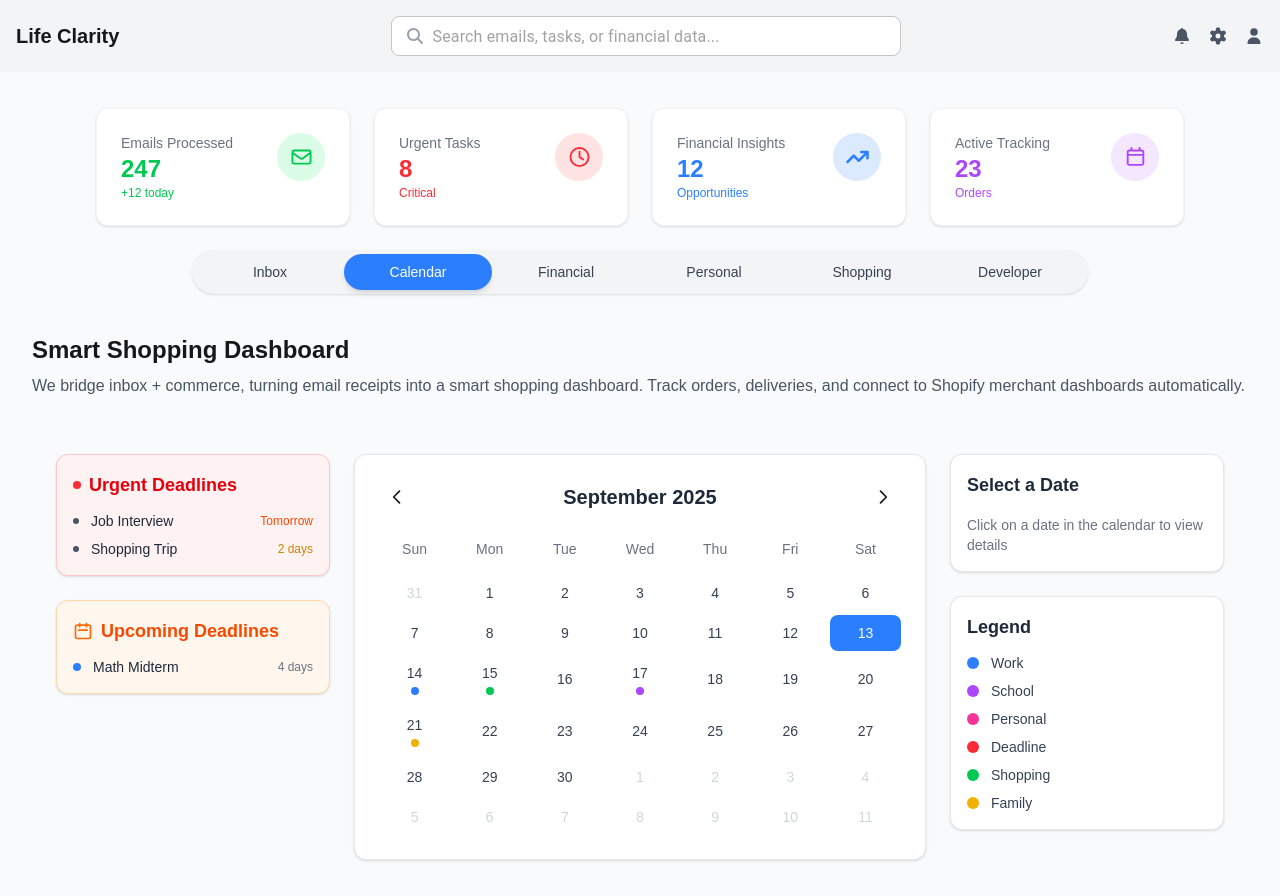
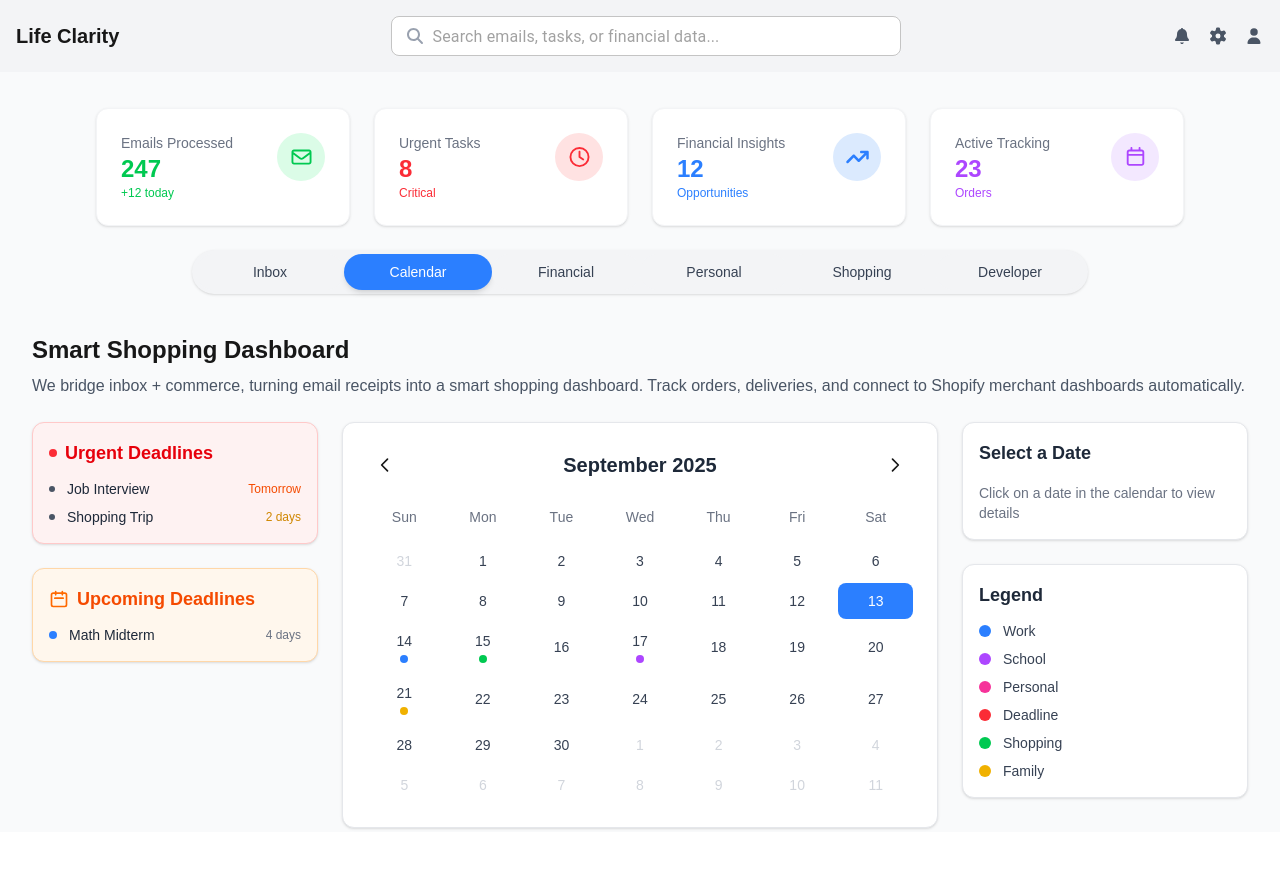
Before and after one commit to kennedyyung/hack-the-north, a Next.js app: page / in a window 1280 px wide. Both pictures are taken after a click on the button "Calendar". After the commit the page ends 832 px from the top, so only its background shows below. Built offline with nearby package versions, Linux system fonts and the light colour scheme; what @mui/material-nextjs would draw is missing.

Commit message:
Update calendar.tsx

```diff
--- a/src/app/pages/calendar.tsx
+++ b/src/app/pages/calendar.tsx
@@ -9,7 +9,7 @@
   const [selectedDate, setSelectedDate] = useState<Date | null>(null);
 
   // Sample data pull from an API
-  // Dates use zero based months so jan will be 0, oct will be 9
+  // Dates use zero based months so jan will be 0, sept will be 8
   const events: CalendarEvent[] = useMemo(() => [
     {
       id: '1',
@@ -84,16 +84,15 @@
       </p>
 
       {/* Main Content */}
-      <div className="max-w-7xl mx-auto px-6 py-8">
-        <div className="grid grid-cols-1 lg:grid-cols-4 gap-6">
-          {/* Left Column - Urgent and Upcoming Deadlines */}
-          <div className="lg:col-span-1 space-y-6">
+      <div className="grid grid-cols-1 lg:grid-cols-12 gap-6">
+        {/* Left Column */}
+        <div className="lg:col-span-3 space-y-6">
             <UrgentDeadlines events={events} />
             <UpcomingDeadlines events={events} />
         </div>
 
         {/* Middle Column - Calendar */}
-          <div className="lg:col-span-2">
+        <div className="lg:col-span-6">
             <CalendarGrid
             events={events}
             onDateSelect={setSelectedDate}
@@ -101,11 +100,10 @@
             />
         </div>
 
-          {/* Right Column - Day Details and Legend */}
-          <div className="lg:col-span-1 space-y-6">
+        {/* Right Column */}
+        <div className="lg:col-span-3 space-y-6">
             <DayDetails selectedDate={selectedDate} events={events} />
             <Legend />
-          </div>
         </div>
     </div>
     </>
```
Lines whose indentation alone changed are shown as unchanged.
